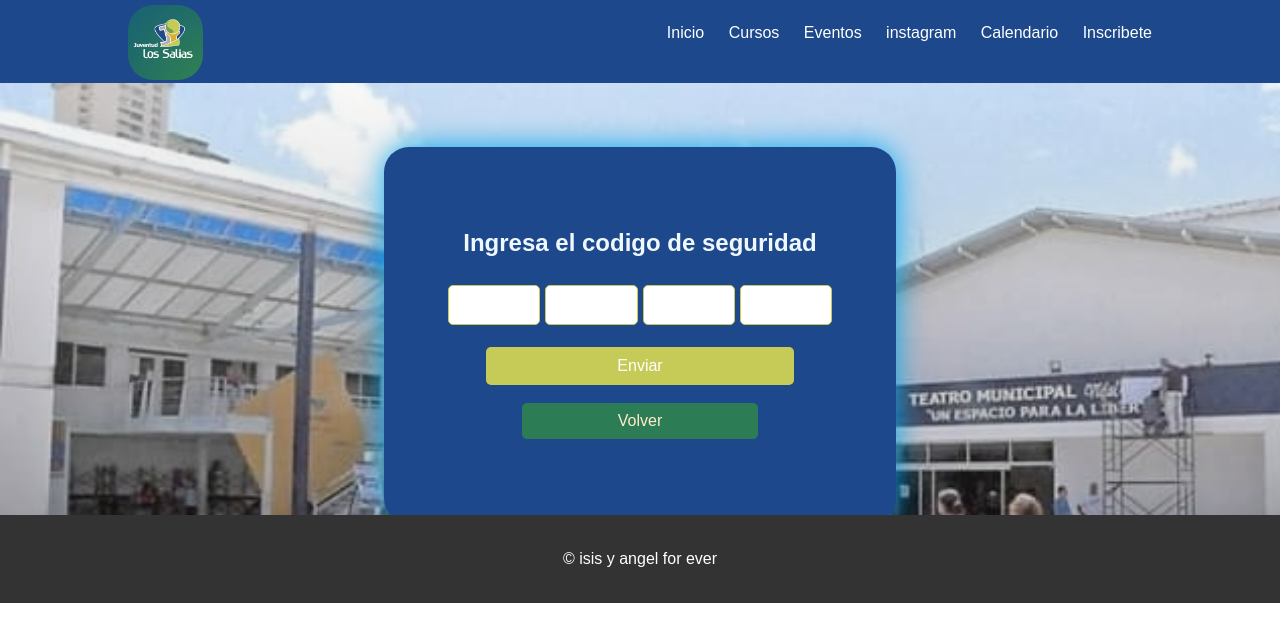
After one commit to bestrolla/proyecto.io, a PHP site: page /html/codigo.php in a window 1280 px wide. The commit adds this page. Shown: the top 642 px of the page. Run offline with PHP 8.4, Linux system fonts and the light colour scheme.

Commit message:
on branch main

```diff
--- /dev/null
+++ b/estud/estud.php
@@ -0,0 +1,3 @@
+<?php
+echo "hola mundo";
+?>
--- /dev/null
+++ b/inscrip/logica/usuarios.txt
@@ -0,0 +1,3 @@
+1,Luisana,123456,alumno,
+2,Isis,123456,maestro,
+3,Angel,123456,administrador,
--- a/inscrip/visula/css/style.css
+++ b/inscrip/visula/css/style.css
@@ -11,6 +11,9 @@
     line-height: 1;
     margin: 0;
     padding: 0;
+    position: relative;
+    height: 100%;
+    min-width: 100vh;
 
   }
 
@@ -25,7 +28,7 @@
     height: 100%;
     align-content:center;
 
-    background-image: linear-gradient(rgba(240, 238, 238, 0.376),rgba(0, 0, 0, 0.261) ),url(complejo.jpg) ;
+    background-image: linear-gradient(rgba(240, 238, 238, 0.376),rgba(0, 0, 0, 0.261) ),url(/ModeloM/inscrip/visula/img/complejo.jpg) ;
 
 
   }
@@ -221,7 +224,63 @@
   padding: 20px 0;
   background: #333;
   color: #fff;
- display: grid;
- min-width: 100dvh;
- grid-template-rows: auto 1fr auto;
+ bottom: 0;
+ position: absolute;
+ width: 100%;
 }
+ .volver a {
+    text-decoration: none;
+    background-color: var(--verde-oscuro);
+    color: blanchedalmond;
+    border: none;
+    padding: 10px;
+    border-radius: 5px;
+    cursor: pointer;
+    font-size: 16px;
+    margin: 0 5px;
+    padding-left: 25%;
+    padding-right: 25%;
+
+ }
+
+ .volver{
+  display: flex;
+  justify-content: center;
+  padding-bottom: 20px;
+ }
+
+ .volver:hover{
+  filter:brightness(90%) ;
+
+ }
+
+ .contenedor-code{
+  display: flex;
+  justify-content: center;
+  gap: 5px;
+}
+.casilla-digito {
+  display: flex;
+  justify-content: space-between;
+  gap: 10px;
+  margin-bottom: 10px;
+  width: 100px;
+  height: 50px;
+  border: 0px solid black;
+  outline: none;
+  text-align: center;
+  font-size: 80%;
+
+
+}
+
+input{
+
+  font-size: 20px;
+}
+.bonton-code{
+  padding: 20px;
+  display: flex;
+  justify-content: center;
+  padding-bottom: 20px;
+ }
--- a/inscrip/visula/css/stylesLogin.css
+++ b/inscrip/visula/css/stylesLogin.css
@@ -19,7 +19,7 @@
   height: 100%;
   align-content:center;
 
-  background-image: linear-gradient(rgba(2, 0, 0, 0.376),rgba(0, 0, 0, 0.261) ),url(img/complejo-r2NSNS6mF-transformed.jpeg) ;
+  background-image: linear-gradient(rgba(2, 0, 0, 0.376),rgba(0, 0, 0, 0.261) ),url(/ModeloM/inscrip/visula/img/complejoHD.jpeg) ;
 
 
 }
--- /dev/null
+++ b/inscrip/visula/html/codigo.php
@@ -0,0 +1,44 @@
+<!DOCTYPE html>
+<html lang="es">
+<head>
+    <meta charset="UTF-8">
+    <meta name="viewport" content="width=device-width, initial-scale=1.0">
+    <title>Complejo | recuperacion</title>
+    <!-- <link rel="stylesheet" href="/ModeloM/inscrip/visula/css/codigo.css"> -->
+    <link rel="stylesheet" href="/ModeloM/inscrip/visula/css/style.css">
+    <?php include('../../../recursos/html/head.php');?>
+</head>
+
+<body>
+
+
+     <?php include('../../../recursos/html/header.php'); ?>
+<section class="fondo">
+    <div class="login-contenedor" id="login-contenedor">
+          <h1>Ingresa el codigo de seguridad</h1>
+        <div class="contenedor-code">
+         <div class="casilla-digito"><input   type="text"maxlength="1"  oninput="this.value = this.value.replace(/[^0-9]/g, '')" style="text-align: center; ; "  ></div>
+         <div class="casilla-digito"><input   type="text"maxlength="1"  oninput="this.value = this.value.replace(/[^0-9]/g, '')" style="text-align: center; ; "  ></div>
+         <div class="casilla-digito"><input  type="text" maxlength="1"  oninput="this.value = this.value.replace(/[^0-9]/g, '')" style="text-align: center; ; "  ></div>
+         <div class="casilla-digito"><input  type="text" maxlength="1"  oninput="this.value = this.value.replace(/[^0-9]/g, '')" style="text-align: center; ; "  ></div>
+
+        </div>
+
+        <button class="boton-code" type="submit">Enviar</button>
+       <br>
+       <br>
+
+        <div class="volver">
+            <a >Volver</a>
+        </div>
+    </div>
+</section>
+
+
+
+
+    <!-- <?php include('../../../recursos/html/footer.php'); ?> -->
+
+    <script src="script.js"></script>
+</body>
+</html>
--- a/recursos/css/styles.css
+++ b/recursos/css/styles.css
@@ -16,7 +16,8 @@ body {
   line-height: 1;
   margin: 0;
   padding: 0;
-
+  position: relative;
+  min-width: 100vh;
 }
 .logo{
   padding:0 ;
@@ -101,7 +102,7 @@ header nav ul li a:hover {
   text-align: center;
   height: 100;
   align-content:center;
-  background-image:linear-gradient(rgba(165, 153, 153, 0.541), rgba(7, 7, 7, 0.438)), url(img/imaIndex.jpg)  ;
+  background-image:linear-gradient(rgba(165, 153, 153, 0.541), rgba(7, 7, 7, 0.438)), url(/ModeloM/recursos/img/imaIndex.jpg)  ;
 
 }
 
@@ -242,8 +243,9 @@ header nav ul li a:hover {
   background: #333;
   color: #fff;
  display: grid;
- min-width: 100dvh;
- grid-template-rows: auto 1fr auto;
+ bottom: 0;
+ width: 100%;
+
 }
 
 
--- a/recursos/html/footer.php
+++ b/recursos/html/footer.php
@@ -1,6 +1,6 @@
     <!-- Pie de Página -->
     <footer>
-        <div class="container">
+        <div class="footer">
             <p>&copy; isis y angel for ever</p>
         </div>
     </footer>
--- a/recursos/html/head.php
+++ b/recursos/html/head.php
@@ -1 +1 @@
-<link rel="shortcut icon" href="../img/logo.jpg" type="image/x-icon">
+<link rel="shortcut icon" href="/ModeloM/recursos/img/logo.jpg" type="image/x-icon">
--- a/recursos/html/header.php
+++ b/recursos/html/header.php
@@ -4,8 +4,8 @@
     <meta charset="UTF-8">
     <meta name="viewport" content="width=device-width, initial-scale=1.0">
     <title>complejo|inicio</title>
-    <link rel="stylesheet" href="../css/styles.css">
-    <link rel="shortcut icon" href="../img/logo.jpg" type="image/x-icon">
+    <link rel="stylesheet" href="/ModeloM/recursos/css/styles.css">
+    <link rel="shortcut icon" href="/ModeloM/recursos/img/logo.jpg" type="image/x-icon">
 
 </head>
 <body>
@@ -14,17 +14,17 @@
         <header>
             <div class="container">
             <div class="logo">
-                <img src="../img/logo.jpg" alt="UNIMET"  height="75px " width="75px"  >
+                <img src="/ModeloM/recursos/img/logo.jpg" alt="UNIMET"  height="75px " width="75px"  >
             </div>
 
             <nav>
                 <ul>
-                <li><a href="index.php">Inicio</a></li>
+                <li><a href="/ModeloM/inicio/html/index.php">Inicio</a></li>
                 <li><a href="Cursos.php">Cursos</a></li>
                     <li><a href="eventos.php">Eventos</a></li>
                     <li><a href="post.php">instagram</a></li>
                     <li><a href="calendario.php">Calendario</a></li>
-                    <li><a href="inscrip.php">Inscribete</a></li>
+                    <li><a href="/ModeloM/inscrip/visula/html/inscrip.php">Inscribete</a></li>
                 </ul>
             </nav>
         </div>
```
Also changed, not shown: inicio/html/index.php (+4 -4 lines), inscrip/logica/login.php (added, +54 -0 lines), inscrip/logica/recup.php (added, +27 -0 lines), inscrip/visula/css/codigo.css (added, +17 -0 lines), inscrip/visula/html/inscrip.php (+15 -8 lines), inscrip/visula/html/registro.php (+11 -29 lines), recursos/img/imaIndex.jpg (added), 1 other file.
